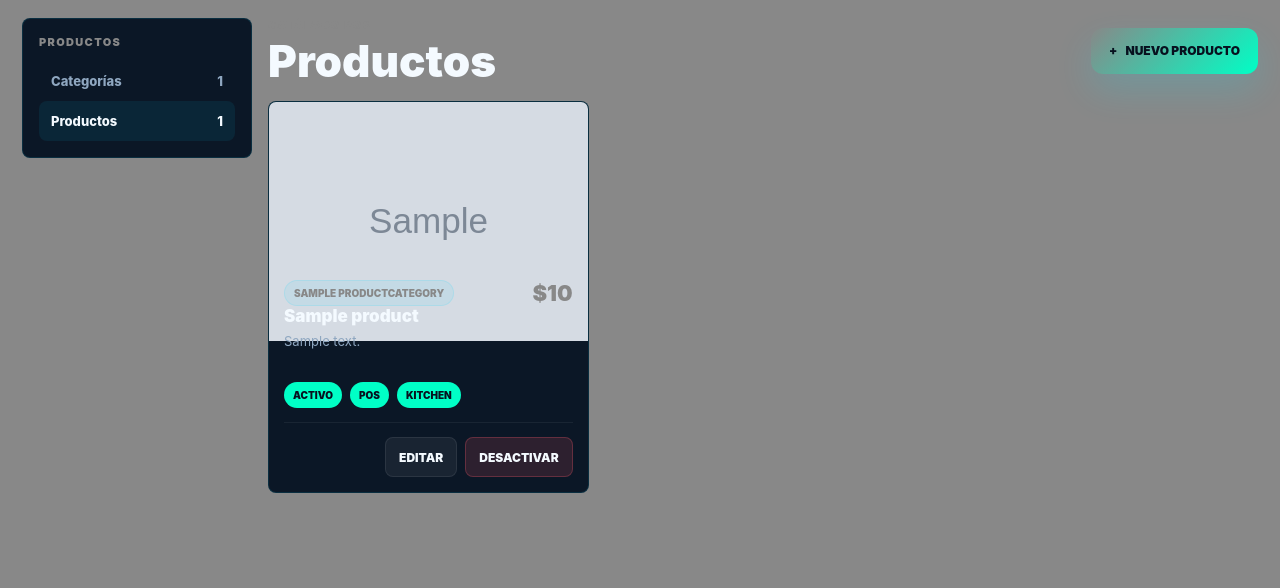
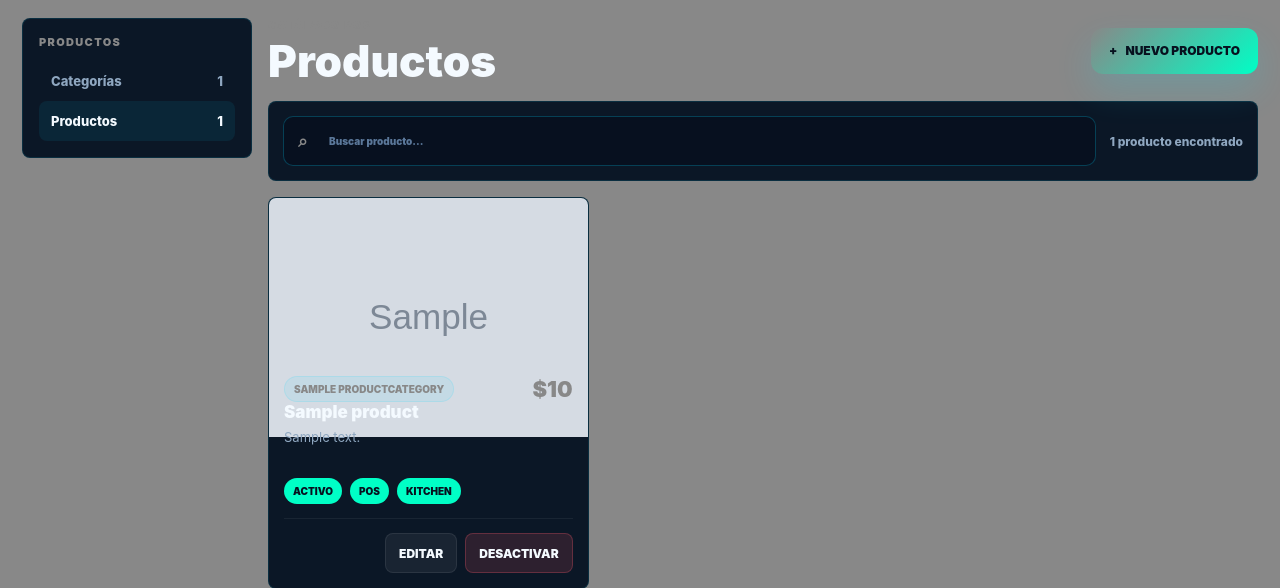
Before and after one commit to jdarangom2012/MesaFlow, a Django app: page /products/ in a window 1280 px wide. Shown: the part 69-657 px from the top of the page. Run offline with Django 5.2, Linux system fonts and the light colour scheme; a user stored in the database is signed in; tables that the repository leaves empty hold one stand-in row (values such as "Sample post"); grey boxes marked "Sample" are stand-in pictures; some libraries are stand-ins or nearby versions.

Commit message:
Enterprise product search implementation

```diff
--- /dev/null
+++ b/Nuevo Documento de texto.txt
@@ -0,0 +1,3 @@
+Demo
+Usuario: AdminPiazza
+Contraseña: Junio2026**
--- /dev/null
+++ b/app/static/js/products.js
@@ -0,0 +1,66 @@
+document.addEventListener('DOMContentLoaded', () => {
+    const searchInput = document.querySelector('#product-search');
+    const counter = document.querySelector('#product-search-count');
+    const emptyState = document.querySelector('#product-search-empty');
+    const cards = Array.from(document.querySelectorAll('.product-card'));
+    const hideTimers = new WeakMap();
+
+    if (!searchInput || !counter || !emptyState || cards.length === 0) {
+        return;
+    }
+
+    const normalize = (value) => (
+        String(value || '')
+            .normalize('NFD')
+            .replace(/[\u0300-\u036f]/g, '')
+            .toLocaleLowerCase('es')
+            .trim()
+    );
+
+    const updateCount = (visibleCount) => {
+        counter.textContent = `${visibleCount} ${visibleCount === 1 ? 'producto encontrado' : 'productos encontrados'}`;
+        emptyState.hidden = visibleCount !== 0;
+    };
+
+    const showCard = (card) => {
+        clearTimeout(hideTimers.get(card));
+        card.hidden = false;
+        requestAnimationFrame(() => card.classList.remove('is-filtered-out'));
+    };
+
+    const hideCard = (card) => {
+        card.classList.add('is-filtered-out');
+        clearTimeout(hideTimers.get(card));
+        hideTimers.set(card, setTimeout(() => {
+            if (card.classList.contains('is-filtered-out')) {
+                card.hidden = true;
+            }
+        }, 140));
+    };
+
+    const filterProducts = () => {
+        const query = normalize(searchInput.value);
+        let visibleCount = 0;
+
+        cards.forEach((card) => {
+            const searchableText = normalize([
+                card.dataset.name,
+                card.dataset.category,
+                card.dataset.description,
+            ].join(' '));
+            const matches = !query || searchableText.includes(query);
+
+            if (matches) {
+                visibleCount += 1;
+                showCard(card);
+            } else {
+                hideCard(card);
+            }
+        });
+
+        updateCount(visibleCount);
+    };
+
+    searchInput.addEventListener('input', filterProducts);
+    filterProducts();
+});
--- a/app/templates/products/index.html
+++ b/app/templates/products/index.html
@@ -206,6 +206,59 @@
             font-weight: 850;
         }
 
+        .product-search-panel {
+            margin-bottom: 16px;
+            padding: 14px;
+            background: var(--panel);
+            border: 1px solid var(--line);
+            border-radius: 8px;
+        }
+        .product-search-row {
+            display: flex;
+            align-items: center;
+            gap: 14px;
+        }
+        .product-search-shell {
+            min-width: 0;
+            flex: 1;
+            position: relative;
+        }
+        .product-search-icon {
+            position: absolute;
+            top: 50%;
+            left: 15px;
+            display: grid;
+            place-items: center;
+            color: var(--cyan);
+            font-size: 17px;
+            pointer-events: none;
+            transform: translateY(-50%);
+        }
+        .product-search-input {
+            width: 100%;
+            min-height: 50px;
+            padding: 0 16px 0 45px;
+            color: var(--text);
+            background: rgba(7, 17, 31, .88);
+            border: 1px solid var(--line-strong);
+            border-radius: 10px;
+            outline: none;
+            transition: border-color .18s ease, box-shadow .18s ease, background .18s ease;
+        }
+        .product-search-input::placeholder { color: var(--low); }
+        .product-search-input:focus {
+            background: #07111F;
+            border-color: var(--cyan);
+            box-shadow: 0 0 0 3px rgba(0, 229, 255, .10), 0 10px 30px rgba(0, 229, 255, .08);
+        }
+        .product-search-count {
+            flex: 0 0 auto;
+            color: var(--muted);
+            font-size: 12px;
+            font-weight: 850;
+            white-space: nowrap;
+        }
+
         .product-grid {
             display: grid;
             grid-template-columns: repeat(auto-fill, minmax(260px, 1fr));
@@ -217,6 +270,15 @@
             border: 1px solid var(--line);
             border-radius: 8px;
             overflow: hidden;
+            transition: opacity .14s ease, transform .14s ease, border-color .18s ease, box-shadow .18s ease;
+        }
+        .product-card:hover {
+            border-color: var(--line-strong);
+            box-shadow: 0 14px 34px rgba(0, 229, 255, .06);
+        }
+        .product-card.is-filtered-out {
+            opacity: 0;
+            transform: translateY(5px);
         }
         .product-media {
             height: 150px;
@@ -306,6 +368,7 @@
             color: var(--muted);
             font-weight: 850;
         }
+        [hidden] { display: none !important; }
 
         .modal {
             position: fixed;
@@ -395,6 +458,8 @@
         @media (max-width: 640px) {
             .content { padding: 14px; }
             .form-grid { grid-template-columns: 1fr; }
+            .product-search-row { align-items: stretch; flex-direction: column; gap: 9px; }
+            .product-search-count { padding-left: 2px; }
             .primary-button,
             .action-button { width: 100%; }
             .modal-actions { flex-direction: column; }
@@ -432,9 +497,24 @@
             {% endif %}
 
             {% if products %}
+                <section class="product-search-panel" aria-label="Buscar productos">
+                    <div class="product-search-row">
+                        <label class="product-search-shell" for="product-search">
+                            <span class="product-search-icon" aria-hidden="true">⌕</span>
+                            <input class="product-search-input" id="product-search" type="search" placeholder="Buscar producto..." autocomplete="off">
+                        </label>
+                        <div class="product-search-count" id="product-search-count" aria-live="polite">{{ products|length }} productos encontrados</div>
+                    </div>
+                </section>
+
                 <section class="product-grid" aria-label="Listado de productos">
                     {% for product in products %}
-                        <article class="product-card">
+                        <article
+                            class="product-card"
+                            data-name="{{ product.name|escape }}"
+                            data-category="{{ product.category.name|escape }}"
+                            data-description="{{ product.description|default:''|escape }}"
+                        >
                             <div class="product-media" {% if product.color %}style="color:{{ product.color }};"{% endif %}>
                                 {% if product.image %}
                                     <img src="{{ product.image.url }}" alt="{{ product.name }}">
@@ -475,6 +555,9 @@
                             </div>
                         </article>
                     {% endfor %}
+                </section>
+                <section class="panel" id="product-search-empty" hidden>
+                    <div class="empty">No se encontraron productos</div>
                 </section>
             {% else %}
                 <section class="panel">
@@ -529,5 +612,6 @@
             </div>
         {% endfor %}
     {% endif %}
+    <script src="{% static 'js/products.js' %}" defer></script>
 </body>
 </html>
```
Also changed, not shown: Demo/Italiano/logo_la_trattoria.jpg (added), Demo/Italiano/logo_restaurante_italiano.svg (added).
